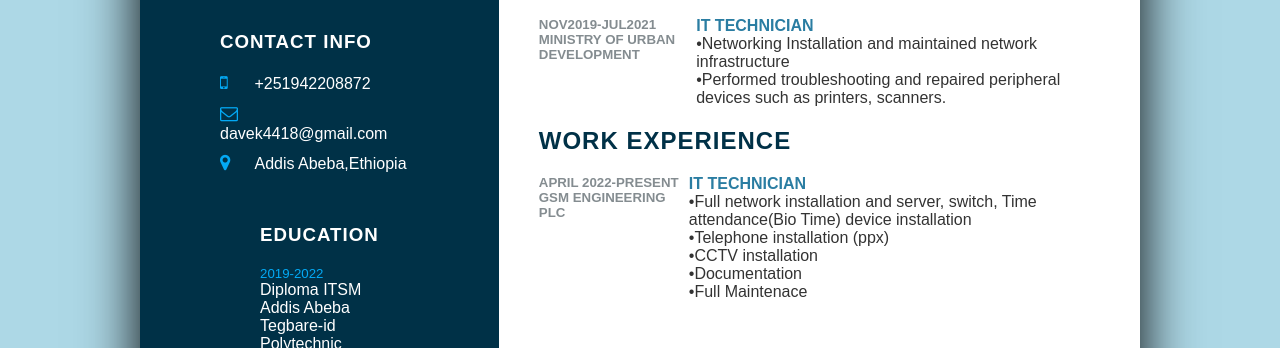
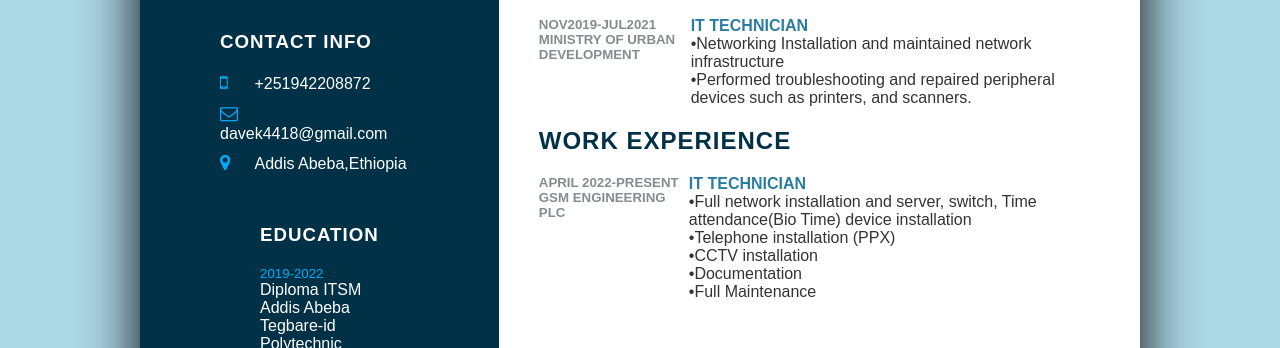
Before and after one commit to Davek19/Dawit_CV-website, a plain HTML site: page index.html in a window 1280 px wide. Shown: the part 409-757 px from the top of the page. Drawn offline with Linux system fonts and the light colour scheme; a web font is replaced by a local one.

Commit message:
Update index.html

```diff
--- a/index.html
+++ b/index.html
@@ -95,7 +95,7 @@
                     <div class="text">
                         <h4>IT Technician</h4>
                         <p>	&#8226;Networking Installation and maintained network infrastructure<br>
-                            &#8226;Performed troubleshooting and repaired peripheral devices such as printers, scanners.
+                            &#8226;Performed troubleshooting and repaired peripheral devices such as printers, and scanners.
                             </p>
                     </div>
                 </div>
@@ -109,10 +109,10 @@
                         <h4>IT Technician</h4>
                         <p>
                             &#8226;Full network installation and server, switch, Time attendance(Bio Time) device installation <br>
-                            &#8226;Telephone installation (ppx)<br>
+                            &#8226;Telephone installation (PPX)<br>
                             &#8226;CCTV installation <br>
                             &#8226;Documentation<br>
-                            &#8226;Full Maintenace<br>
+                            &#8226;Full Maintenance<br>
                         </p>
                     </div>
                 </div>
```
